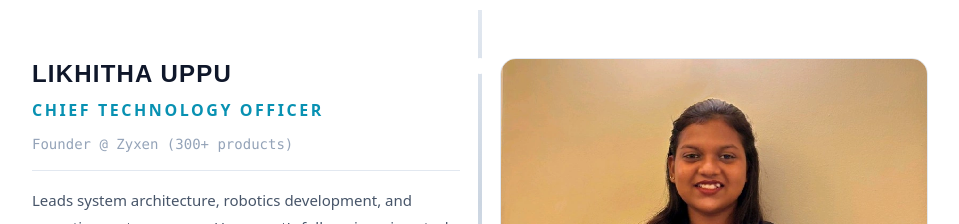
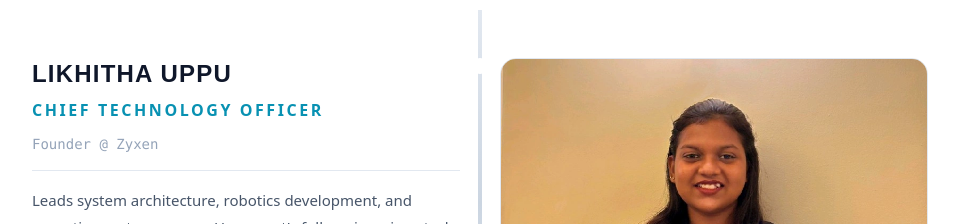
Before and after one commit to Zion203/hovernest, a React (Create React App) app in the folder frontend/: page /about in a window 1280 px wide. Shown: the part 3940-4164 px from the top of the page, without its empty margins (160-1119 px from the left). Built offline with nearby package versions, Linux system fonts and the light colour scheme.

Commit message:
Correct organization name for Likhitha Uppu
Updated organization name for Likhitha Uppu.

```diff
--- a/frontend/src/pages/About.js
+++ b/frontend/src/pages/About.js
@@ -490,7 +490,7 @@ const TEAM = [
   {
     name: "Likhitha Uppu",
     role: "Chief Technology Officer",
-    org: "Founder @ Zyxen (300+ products)",
+    org: "Founder @ Zyxen",
     bio: "Leads system architecture, robotics development, and execution systems across Hovernest's full engineering stack.",
     linkedin: "https://www.linkedin.com/in/likhitha-uppu-a38277370/",
     linkedinImage: "/profile/lik.png",
```
